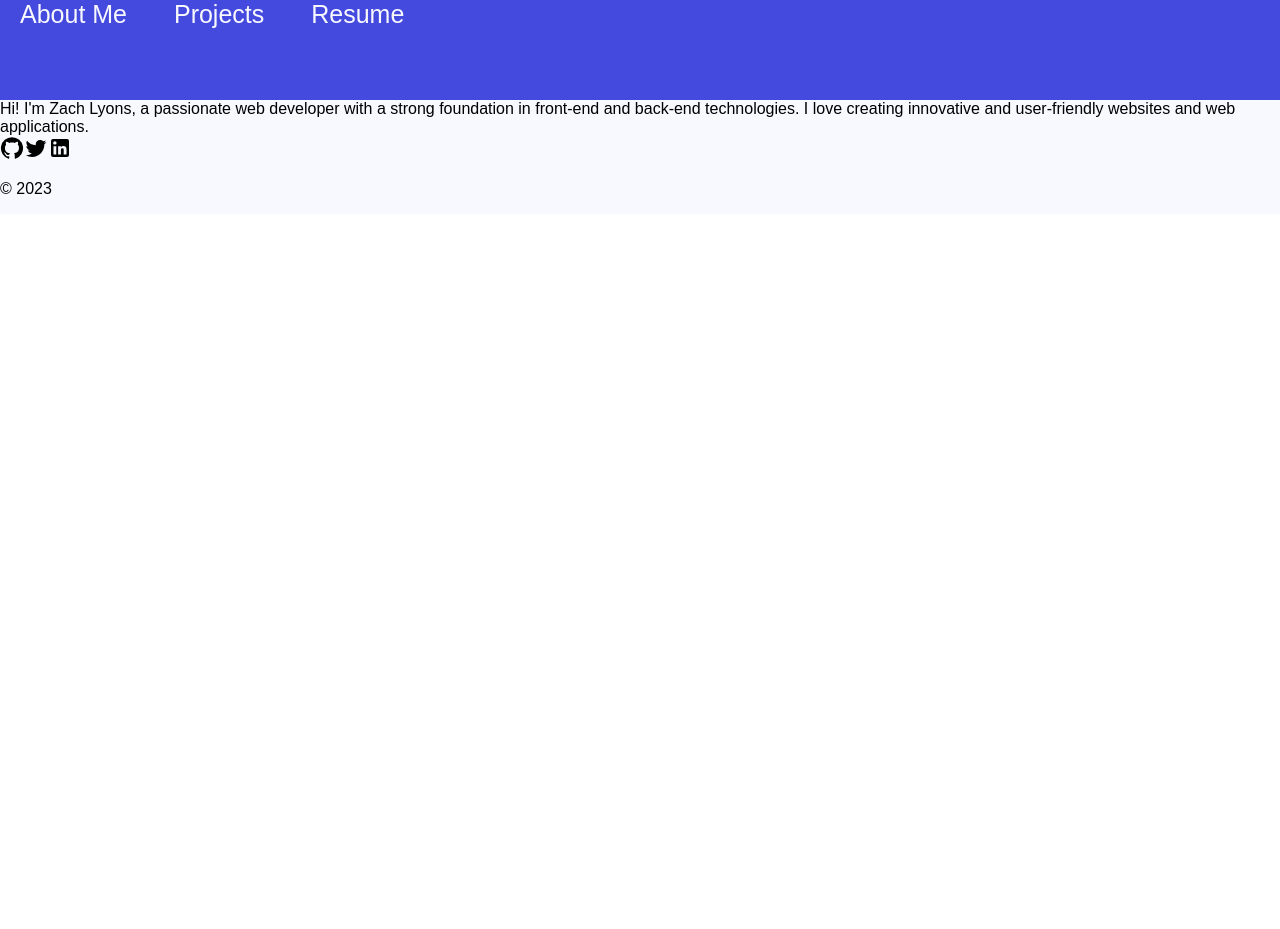
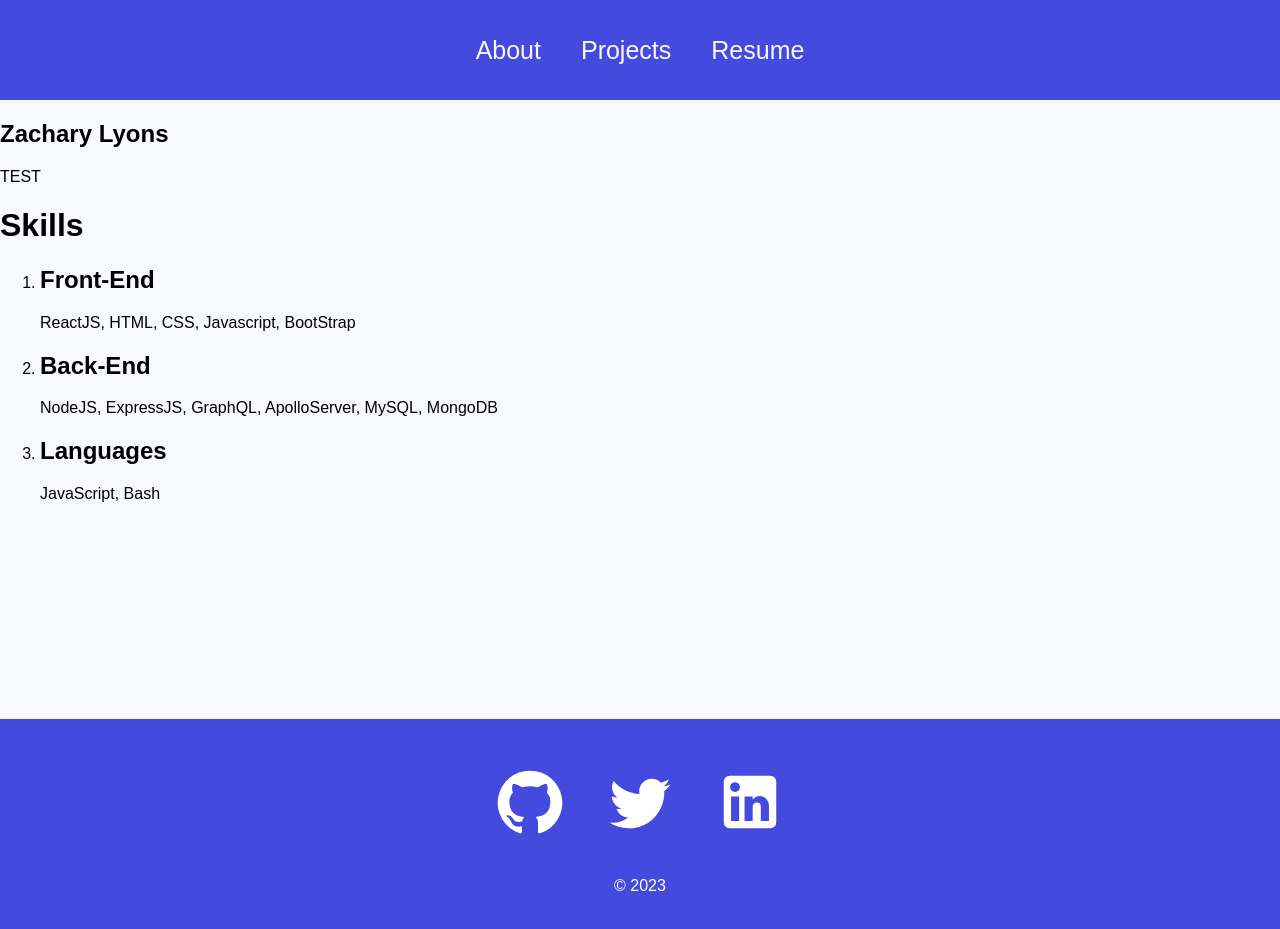
Before and after one commit to Abstractl0gic/React-Portfolio, a React (Create React App) app: page / in a window 1280 px wide. Before the commit the page ends 800 px from the top, so only its background shows below. Built offline with nearby package versions, Linux system fonts and the light colour scheme.

Commit message:
add about

```diff
--- a/src/components/Footer.jsx
+++ b/src/components/Footer.jsx
@@ -1,8 +1,9 @@
 import React from "react";
+import "../styles/Footer.css";
 import GitHubIcon from '@mui/icons-material/GitHub';
 import TwitterIcon from '@mui/icons-material/Twitter';
 import LinkedInIcon from '@mui/icons-material/LinkedIn';
-import "../styles/Footer.css";
+
 
 function Footer() {
   return (
--- a/src/components/Navbar.jsx
+++ b/src/components/Navbar.jsx
@@ -1,23 +1,27 @@
-import React, { useState } from 'react'
-import { Link } from 'react-router-dom'
+import React, { useEffect, useState } from 'react'
+import { Link, useLocation } from 'react-router-dom'
 import '../styles/Navbar.css'
 import MenuIcon from '@mui/icons-material/Menu';
 
 function Navbar() {
-    const [expandNavbar, setExpandNavbar] = useState(false);
+
+  const [expandNavbar, setExpandNavbar] = useState(false);
+
+  const location = useLocation();
+
+  useEffect(() => {
+    setExpandNavbar(false);
+  }, [location]);
+
   return (
   <div className='navbar' id={expandNavbar ? 'open' : 'close'}>
     <div className='toggleButton'>
-      <button
-        onClick={() => {
-          setExpandNavbar((prev) => !prev);
-      }}
-      >
+      <button onClick={() => {setExpandNavbar((prev) => !prev);}}>
         <MenuIcon />
       </button>
     </div>
     <div className='navlinks'>
-      <Link to='/'> About Me </Link>
+      <Link to='/'> About</Link>
       <Link to='/Projects'> Projects </Link>
       <Link to='/Resume'> Resume </Link>
     </div>
--- a/src/pages/AboutMe.jsx
+++ b/src/pages/AboutMe.jsx
@@ -2,10 +2,36 @@ import React from 'react'
 
 function AboutMe() {
   return (
-    <div> Hi! I'm Zach Lyons, a passionate web developer with a strong foundation in front-end and back-end technologies.
-    I love creating innovative and user-friendly websites and web applications.
+    <div className="home">
+      <div className="about">
+        <h2> Zachary Lyons</h2>
+        <div className="prompt">
+          <p>TEST</p>
+        </div>
+      </div>
+      <div className="skills">
+        <h1> Skills</h1>
+        <ol className="list">
+          <li className="item">
+            <h2> Front-End</h2>
+            <span>
+              ReactJS, HTML, CSS, Javascript, BootStrap
+            </span>
+          </li>
+          <li className="item">
+            <h2>Back-End</h2>
+            <span>
+              NodeJS, ExpressJS, GraphQL, ApolloServer, MySQL, MongoDB
+            </span>
+          </li>
+          <li className="item">
+            <h2>Languages</h2>
+            <span>JavaScript, Bash</span>
+          </li>
+        </ol>
+      </div>
     </div>
-  )
+  );
 }
 
 export default AboutMe
--- a/src/styles/Footer.css
+++ b/src/styles/Footer.css
@@ -0,0 +1,28 @@
+.footer {
+    width: 100%;
+    height: 200px;
+    background: #454ADE;
+    display: flex;
+    justify-content: center;
+    align-items: center;
+    flex-direction: column;
+    padding-top: 10px;
+    margin-top: 200px;
+  }
+
+  .socials svg {
+    color: white;
+    margin: 20px;
+    font-size: 70px;
+    cursor: pointer;
+  }
+
+  .footer p {
+    color: white;
+  }
+
+  @media only screen and (max-width: 600px) {
+    .footer svg {
+      font-size: 50px;
+    }
+  }
--- a/src/styles/Navbar.css
+++ b/src/styles/Navbar.css
@@ -4,7 +4,7 @@
   background: #454ade;
 }
 
-.links {
+.navlinks {
   width: 100%;
   height: 100%;
   display: flex;
@@ -43,7 +43,7 @@
   height: 100vh;
 }
 
-#open .links {
+#open .navlinks {
   flex-direction: column;
   justify-content: flex-start;
   margin-top: 100px;
@@ -82,7 +82,7 @@
     height: 100px;
   }
 
-  #open .links {
+  #open .navlinks {
     flex-direction: row;
   }
 }
```
